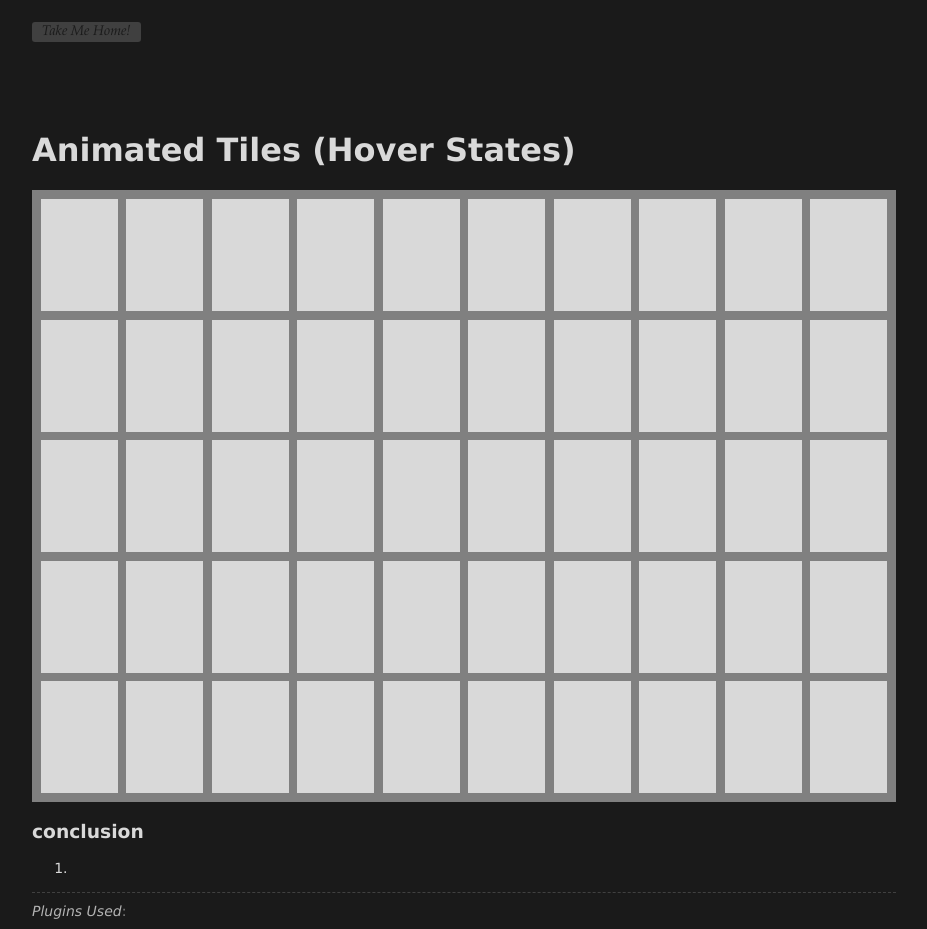
After one commit to danferth/breadBoard, a PHP site: page /tiles.php in a window 1280 px wide. The commit adds this page. Shown: the whole page, without its empty margins (176-1103 px from the left). Run offline with PHP 8.4, Linux system fonts and the light colour scheme; style sheets or scripts are compiled from the project's sources.

Commit message:
started tiles page

```diff
--- /dev/null
+++ b/assets/coffee/js_tiles.js
@@ -0,0 +1,6 @@
+$(document).ready(function(){
+for (i = 1; i <= 50; i++) {
+	$('.tiles ul').append('<li class="tile"></li>');
+};
+
+});
--- /dev/null
+++ b/assets/custom_css/css_tiles.css
@@ -0,0 +1,16 @@
+.tiles {
+  background: gray;
+  padding: 1% 0 0 1%; }
+  .tiles:after {
+    content: "";
+    display: table;
+    clear: both; }
+
+.tile {
+  width: 9%;
+  height: 7em;
+  margin: 0 1% 1% 0;
+  background: #d9d9d9;
+  float: left; }
+  .tile:hover {
+    background: #cccccc; }
--- /dev/null
+++ b/assets/custom_css/css_tiles.scss
@@ -0,0 +1,19 @@
+.tiles{
+	background: darken(white,50%);
+	padding:1% 0 0 1%;
+	&:after{
+		content:"";
+		display:table;
+		clear:both;
+	}
+}
+.tile{
+	width:9%;
+	height:7em;
+	margin:0 1% 1% 0;
+	background: darken(white, 15%);
+	float:left;
+	&:hover{
+		background:darken(white,20%);
+	}
+}
--- a/content/p_index.php
+++ b/content/p_index.php
@@ -13,4 +13,5 @@
 		<li><a href="login.php">login</a></li>
 		<li><a href="mouse.php">Mouse Postion</a></li>
 		<li><a href="didI.php">Did I? (APP)</a></li>
+		<li><a href="tiles.php">Animated Tiles</a></li>
 	</ul>
--- /dev/null
+++ b/content/p_tiles.php
@@ -0,0 +1,10 @@
+<div class="tiles">
+	<ul></ul>
+</div>
+
+
+
+<h3>conclusion</h3>
+ 	     <ol>
+ 	     	<li></li>
+ 	     </ol>
--- /dev/null
+++ b/tiles.php
@@ -0,0 +1,39 @@
+<?php
+//-------------------------------------------
+//fill in these variables for page
+//-------------------------------------------
+$title = "Animated Tiles";
+$description = "Playing with grid of animated tiles and hover states";
+$extraHead = "";
+//page css (if needed)
+$extraCSS = "css_tiles.css";
+//Extra Classes to div.taco
+$tacoExtraClasses = "";
+//main <h1>
+$heading = "Animated Tiles (Hover States)";
+//name of file for main content
+$content = "p_tiles.php";
+//jQuery at bottom of page
+$jsFile = "js_tiles.js";
+
+//-------------------------------------------
+//SET OPTIONS
+//-------------------------------------------
+$mobileOption = false;
+
+//-------------------------------------------
+//SET JS PLUGINS
+//-------------------------------------------
+$fitText = false;
+$validation = false;
+$prism = false;
+
+
+
+//-------------------------------------------
+//SET TEMPLATE
+//-------------------------------------------
+
+//include template
+include 'template.php';
+?>
```
